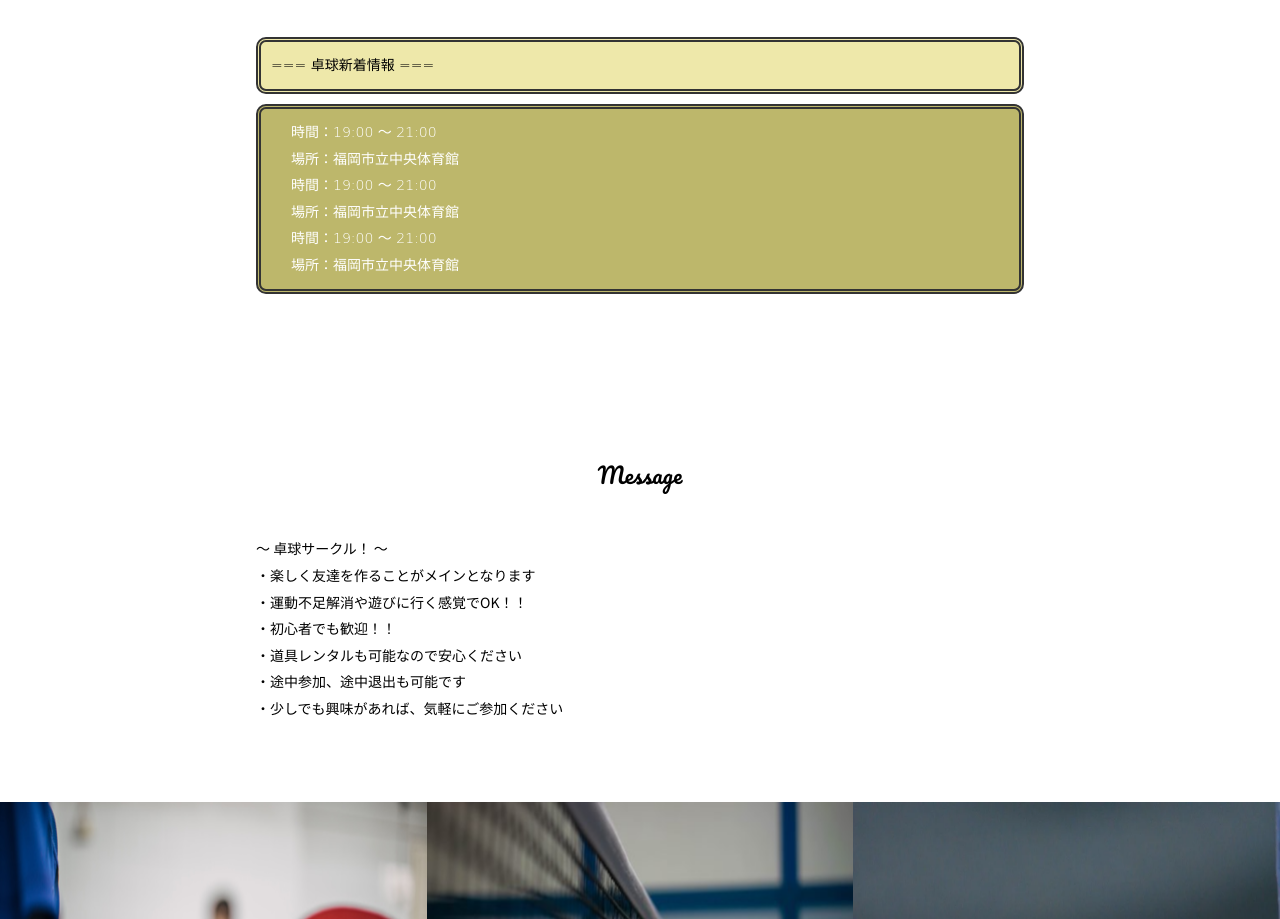
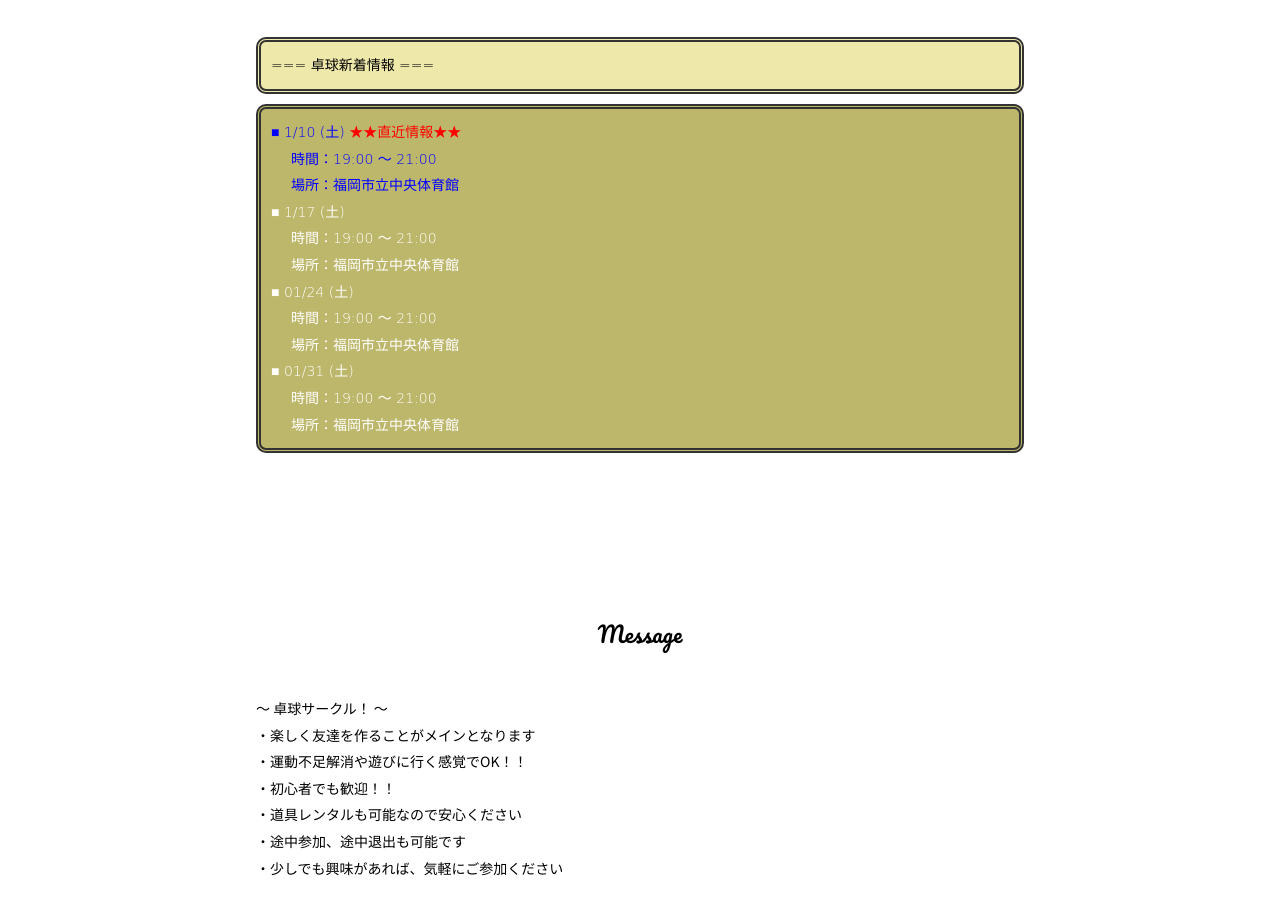
Before and after one commit to okpjmng/OKFriends, a plain HTML site: page index.html in a window 1280 px wide. Shown: the part 862-1781 px from the top of the page. Drawn offline with nearby package versions, Linux system fonts and the light colour scheme.

Commit message:
1月3日非表示対応

```diff
--- a/index.html
+++ b/index.html
@@ -60,20 +60,20 @@
 			<p>=== 卓球新着情報 ===</p>
 		</div>
 		<div style="padding: 10px; margin-bottom: 10px; border: 5px double #333333; border-radius: 10px; background-color: #bdb76b; color: #ffffff; font-family: 'Caveat', cursive;">
-			<!-- <p><font color=#0000FF>■ 12/21 (土) </font><font color="red">★★直近情報★★</font></p> -->
+			<p><font color=#0000FF>■ 1/10 (土) </font><font color="red">★★直近情報★★</font></p>
 			<!-- <p id="saturday1"></p> -->
-			<!-- <p style="padding-left: 20px"><font color=#0000FF>  時間：19:00 ～ 21:00</font></p> -->
-			<!-- <p style="padding-left: 20px"><font color=#0000FF>  場所：福岡市立中央体育館</font></p> -->
-			<!-- <p>■ 12/28 (土) </p> -->
-			<p id="saturday2"></p>
+			<p style="padding-left: 20px"><font color=#0000FF>  時間：19:00 ～ 21:00</font></p>
+			<p style="padding-left: 20px"><font color=#0000FF>  場所：福岡市立中央体育館</font></p>
+			<p>■ 1/17 (土) </p>
+			<!-- <p id="saturday2"></p> -->
 			<p style="padding-left: 20px">  時間：19:00 ～ 21:00</p>
 			<p style="padding-left: 20px">  場所：福岡市立中央体育館</p>
-			<!-- <p>■ 01/11 (土)</p> -->
-			<p id="saturday3"></p>
+			<p>■ 01/24 (土)</p>
+			<!-- <p id="saturday3"></p> -->
 			<p style="padding-left: 20px">  時間：19:00 ～ 21:00</p>
 			<p style="padding-left: 20px">  場所：福岡市立中央体育館</p>
-			<!-- <p>■ 01/18 (土)</p> -->
-			<p id="saturday4"></p>
+			<p>■ 01/31 (土)</p>
+			<!-- <p id="saturday4"></p> -->
 			<p style="padding-left: 20px">  時間：19:00 ～ 21:00</p>
 			<p style="padding-left: 20px">  場所：福岡市立中央体育館</p>
 
```
